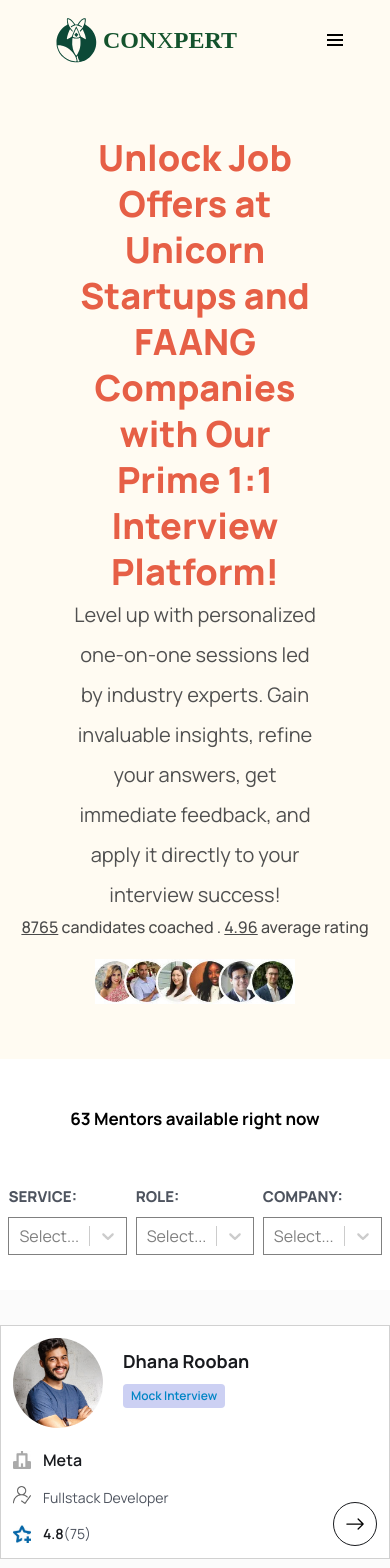
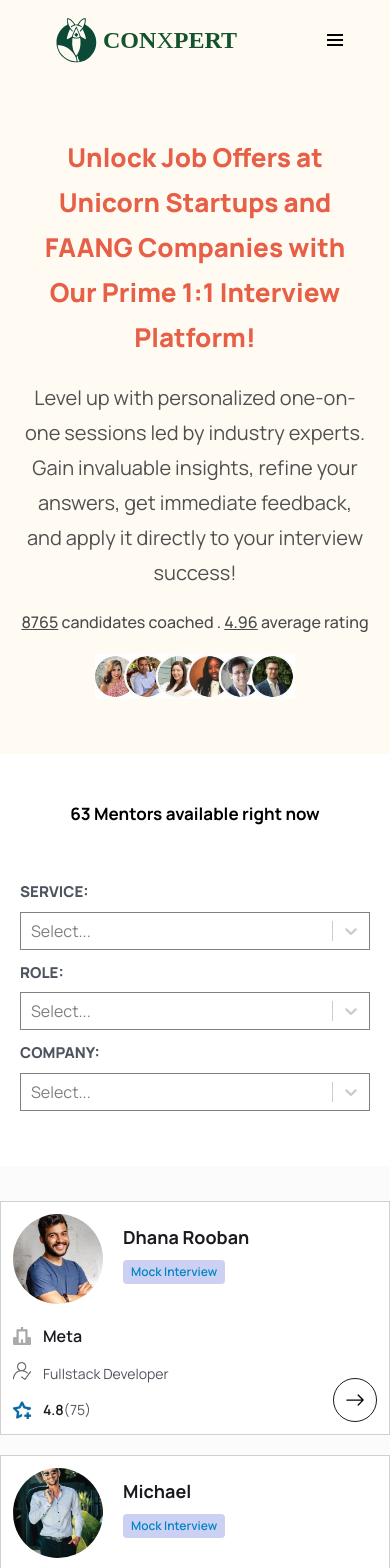
Before and after one commit to kalviumcommunity/S52_SriKishore_Capstone_Conxpert, a React (Vite) app in the folder Client/: page /mentors in a window 390 px wide. Shown: the top 1568 px of the page. Built offline with nearby package versions, Linux system fonts and the light colour scheme; a web font is replaced by a local one.

Commit message:
created frontend component in react

```diff
--- a/Client/src/pages/Experts/Mentors.jsx
+++ b/Client/src/pages/Experts/Mentors.jsx
@@ -10,7 +10,7 @@ const Mentors = () => {
     <>
       <section className='bg-[#FFFBF2]'>
         <div className='container text-center lg:-mt-[30px] p-[20px] lg:p-[0px]'>
-          <h2 className='text-[36px] leading-[46px] font-[800] md:text-[40px] md:leading-[60px] px-[50px] text-introColor'>Unlock Job Offers at Unicorn Startups and FAANG Companies with Our Prime 1:1 Interview Platform!</h2>
+          <h2 className='text-[26px] leading-[45px] font-[800] md:text-[40px] md:leading-[60px] px-[0px] md:px-[50px] text-introColor mb-[20px] md:mb-[10px]'>Unlock Job Offers at Unicorn Startups and FAANG Companies with Our Prime 1:1 Interview Platform!</h2>
 
           {/* <div className='max-w-[500px] mt-[30px] mx-auto bg-[#0066ff2c] flex rounded-md items-center justify-center'>
             <input type="search" className='py-2 pl-4 pr-2 bg-transparent w-full focus:outline-none cursor-pointer placeholder:text-textColor' placeholder='Search Mentor' />
@@ -19,7 +19,7 @@ const Mentors = () => {
             </button>
           </div> */}
 
-          <h3 className='text-[20px] leading-[40px] font-[400] md:text-[18px] md:leading-[30px] px-[50px] text-[#505050] '>Level up with personalized one-on-one sessions led by industry experts. Gain invaluable insights, refine your answers, get immediate feedback, and apply it directly to your interview success!</h3>
+          <h3 className='text-[20px] leading-[35px] font-[400] md:text-[18px] md:leading-[30px] px-[0px] md:px-[50px] text-[#505050] mb-[20px] md:mb-[10px]'>Level up with personalized one-on-one sessions led by industry experts. Gain invaluable insights, refine your answers, get immediate feedback, and apply it directly to your interview success!</h3>
 
           <p className='lg:mt-[30px] font-[500] text-[#4a4a4a] lg:text-[15px]'><span className='underline'>8765</span> candidates coached . <span className='underline'>4.96</span> average rating</p>
 
--- a/Client/src/pages/Experts/MentorsFilter.jsx
+++ b/Client/src/pages/Experts/MentorsFilter.jsx
@@ -65,8 +65,8 @@ const MentorsFilter = () => {
   };
 
   return (
-    <div className="flex justify-evenly">
-    <div>
+    <div className="md:flex md:justify-evenly m-[20px]">
+    <div className="mb-[10px] md:mb-[0px]">
       <label className="text-textColor font-[800] text-[15px]">SERVICE:</label>
       <Select
         className="lg:w-[20rem] mt-[8px]"
@@ -79,7 +79,7 @@ const MentorsFilter = () => {
     </div>
 
 
-    <div>
+    <div className="mb-[10px] md:mb-[0px]">
       <label className="text-textColor font-[800] text-[15px]">ROLE:</label>
       <Select
         className="lg:w-[20rem] mt-[8px]"
@@ -92,7 +92,7 @@ const MentorsFilter = () => {
     </div>
 
 
-    <div>
+    <div className="mb-[10px] md:mb-[0px]">
       <label className="text-textColor font-[800] text-[15px]">COMPANY:</label>
       <Select
         className="lg:w-[20rem] mt-[8px]"
```
Also changed, not shown: 1 other file (tests, documents, lock files or other folders).
